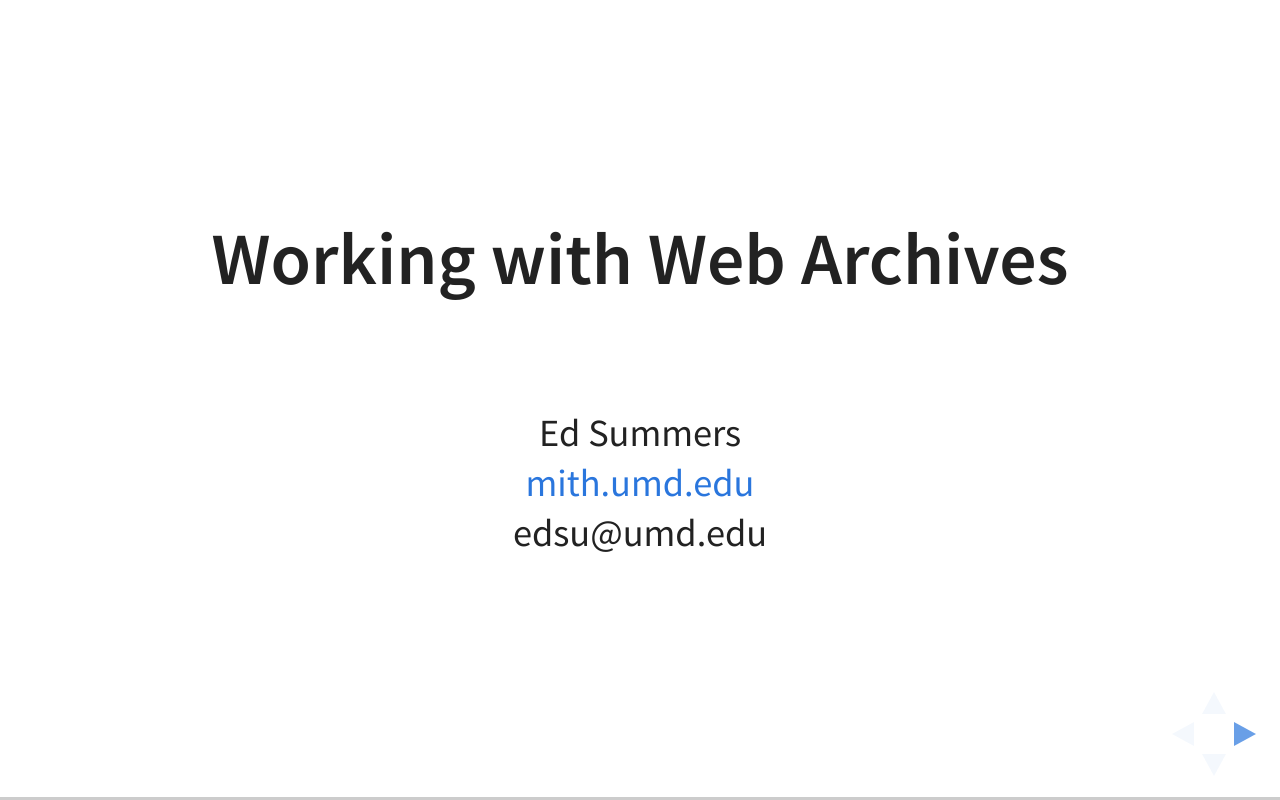
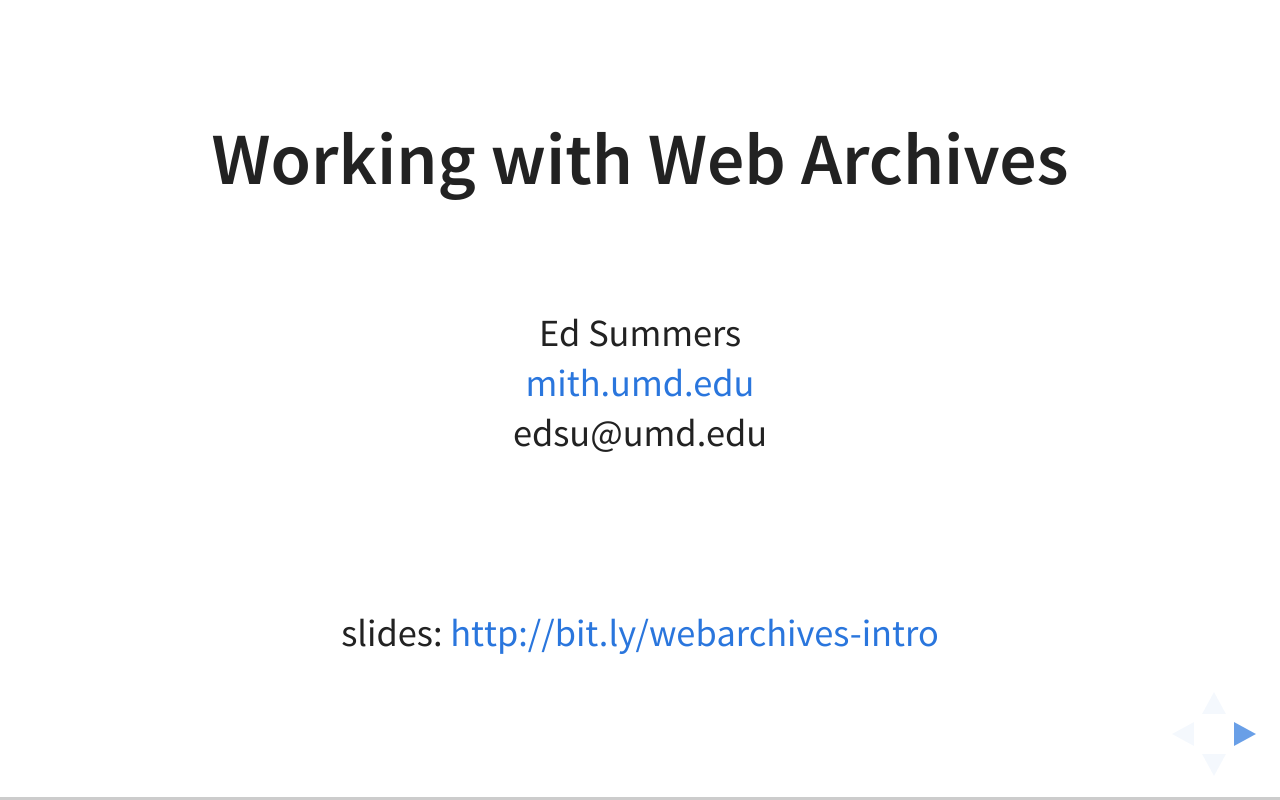
Before and after one commit to edsu/webarchives-intro, a plain HTML site: page index.html in a window 1280 px wide. Drawn offline with Linux system fonts and the light colour scheme.

Commit message:
added link

```diff
--- a/index.html
+++ b/index.html
@@ -28,6 +28,10 @@
             Ed Summers<br>
             <a href="http://mith.umd.edu">mith.umd.edu</a><br>
             edsu@umd.edu<br>
+            <br>
+            <br>
+            <br>
+            slides: <a href="http://bit.ly/webarchives-intro">http://bit.ly/webarchives-intro</a>
           </p>
         </section>
 
```
Also changed, not shown: 1 other file.
